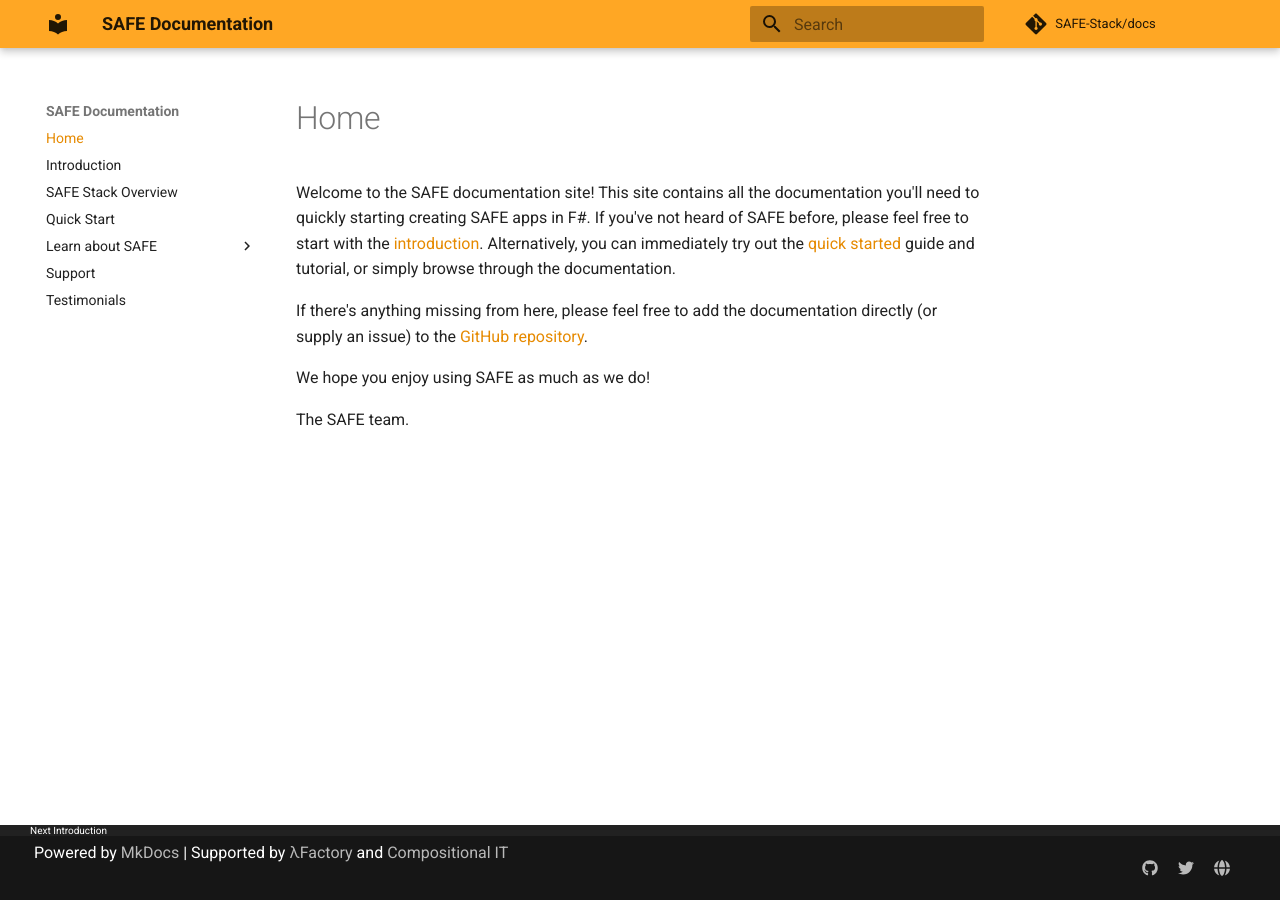
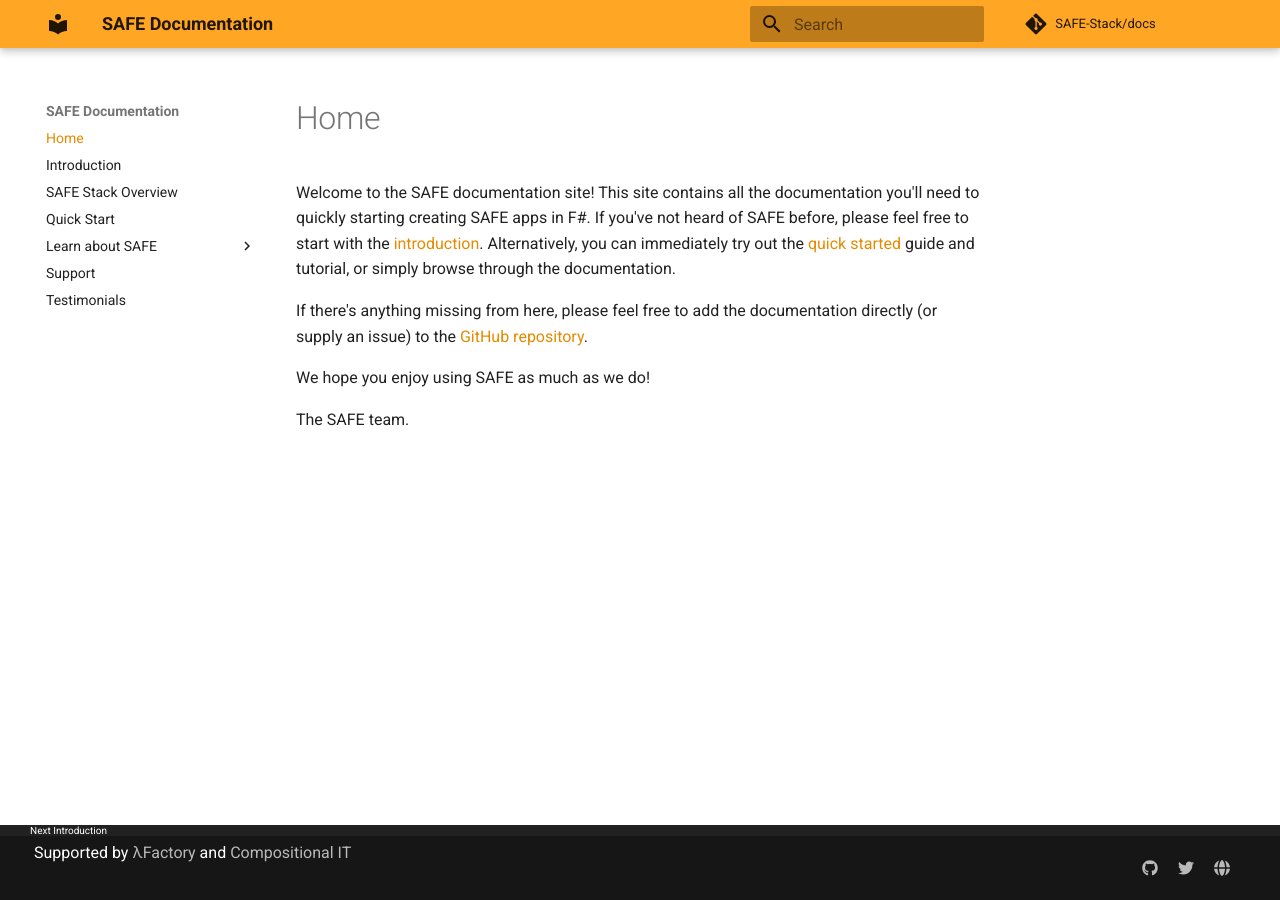
Before and after one commit to SAFE-Stack/docs, an MkDocs documentation site: the page built from docs/index.md, in a window 1280 px wide. Built offline with MkDocs 1.6.1 and Material for MkDocs 9.7.7, drawn with Linux system fonts in a browser that asks for light colours; comment, search, counter and statistics services are not loaded; old or Windows-style settings are respelled for this version of MkDocs.

Commit message:
Don't reference MKDocs - not needed

```diff
--- a/theme/partials/footer.html
+++ b/theme/partials/footer.html
@@ -60,8 +60,7 @@
 
       <!-- Copyright and theme information -->
       <div class="md-footer-copyright">
-        Powered by <a href="http://www.mkdocs.org">MkDocs</a>
-        | Supported by
+        Supported by
         <a href="http://lambdafactory.io">
             λFactory</a>
         and
```
